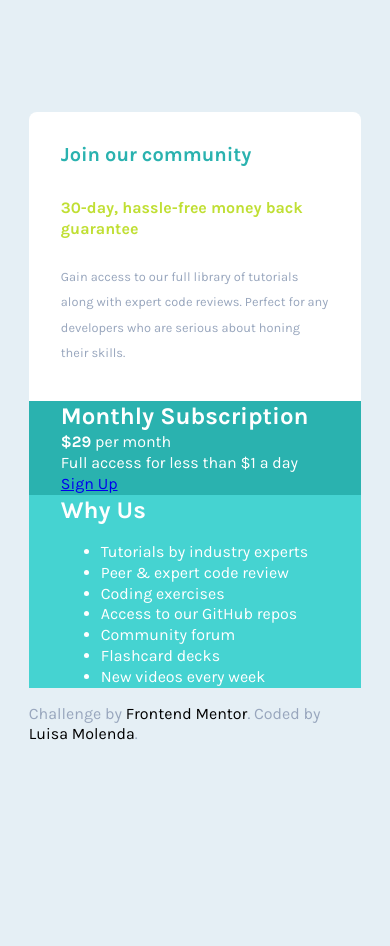
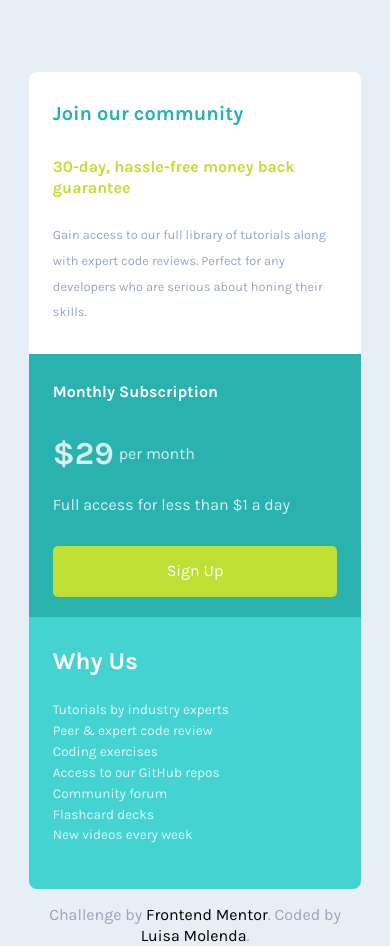
Before and after one commit to molendaluisa/single-price-grid-component-master, a plain HTML site: page index.html in a window 390 px wide. Before the commit the page ends 844 px from the top, so only its background shows below. Drawn offline with Linux system fonts and the light colour scheme.

Commit message:
mobile middle and bottom card done

```diff
--- a/index.html
+++ b/index.html
@@ -31,7 +31,7 @@
         Monthly Subscription
       </h2>
 
-      <p><strong>&dollar;29</strong> per month</p>
+      <p class="price"><strong>&dollar;29</strong> per month</p>
 
       <p>Full access for less than &dollar;1 a day</p>
 
--- a/src/_variables.scss
+++ b/src/_variables.scss
@@ -4,6 +4,7 @@
 $cyan: hsl(179, 62%, 43%);
 $light-cyan: hsl(179, 62%, 55%);
 $bright-yellow: hsl(71, 73%, 54%);
+$dark-yellow: hsl(71, 73%, 48%);
 $light-gray: hsl(204, 43%, 93%);
 $grayish-blue: hsl(218, 22%, 67%);
 $white: #fff;
--- a/src/style.scss
+++ b/src/style.scss
@@ -19,7 +19,7 @@ body {
   font-size: $text-size;
   line-height: 1.3;
   padding: 0 1.8rem;
-  margin-top: 7rem;
+  margin-top: 4.5rem;
 }
 
 h1,
@@ -35,7 +35,7 @@ p {
   overflow: hidden;
 }
 .wrapper > * {
-  padding: 0 2rem;
+  padding: 1.8rem 1.5rem;
 }
 
 .community {
@@ -44,7 +44,6 @@ p {
   h2 {
     color: $cyan;
     font-size: 1.25rem;
-    padding-top: 1.875rem;
   }
   h3 {
     color: $bright-yellow;
@@ -56,26 +55,73 @@ p {
     font-size: 0.8rem;
     line-height: 2;
     padding-top: 1.5rem;
-    padding-bottom: 2.2rem;
   }
 }
 
 .subscription {
   background-color: $cyan;
   color: $white;
+  padding-bottom: 1.25rem;
+
+  h2 {
+    font-size: 1rem;
+  }
+  strong {
+    font-size: 2rem;
+    padding-right: 5px;
+  }
+  p {
+    padding-top: 1.25rem;
+    opacity: 0.8;
+  }
+  .price {
+    display: flex;
+    align-items: center;
+    padding-top: 1.875rem;
+  }
+  a {
+    display: block;
+    text-align: center;
+    text-decoration: none;
+    background-color: $bright-yellow;
+    color: $white;
+    padding: 0.9675rem 5.6rem;
+    border-radius: 5px;
+    margin-top: 1.875rem;
+  }
+  a:hover {
+    background-color: $dark-yellow;
+  }
 }
 
 .why {
   background-color: $light-cyan;
   color: $white;
+
+  ul {
+    margin-top: 1.5rem;
+    padding: 0;
+  }
+
+  ul li {
+    list-style-type: none;
+    font-size: 0.85rem;
+    margin-bottom: 0.2rem;
+    opacity: 0.8;
+  }
 }
 
 .attribution {
+  margin-top: 1rem;
   font-size: 1rem;
+  text-align: center;
   color: $grayish-blue;
 
   a {
     text-decoration: none;
     color: #000;
   }
+  a:hover {
+    color: $bright-yellow;
+  }
 }
```
Also changed, not shown: src/style.css, 1 other file.
